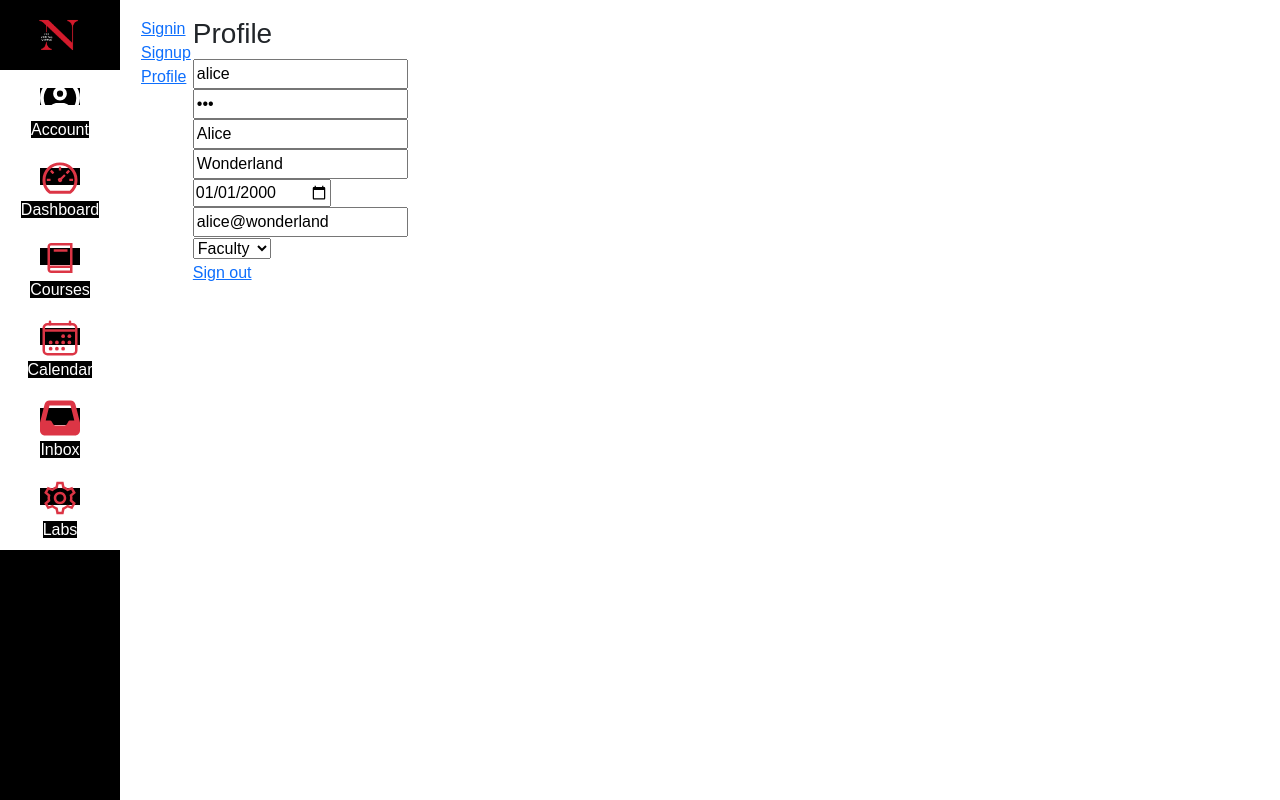
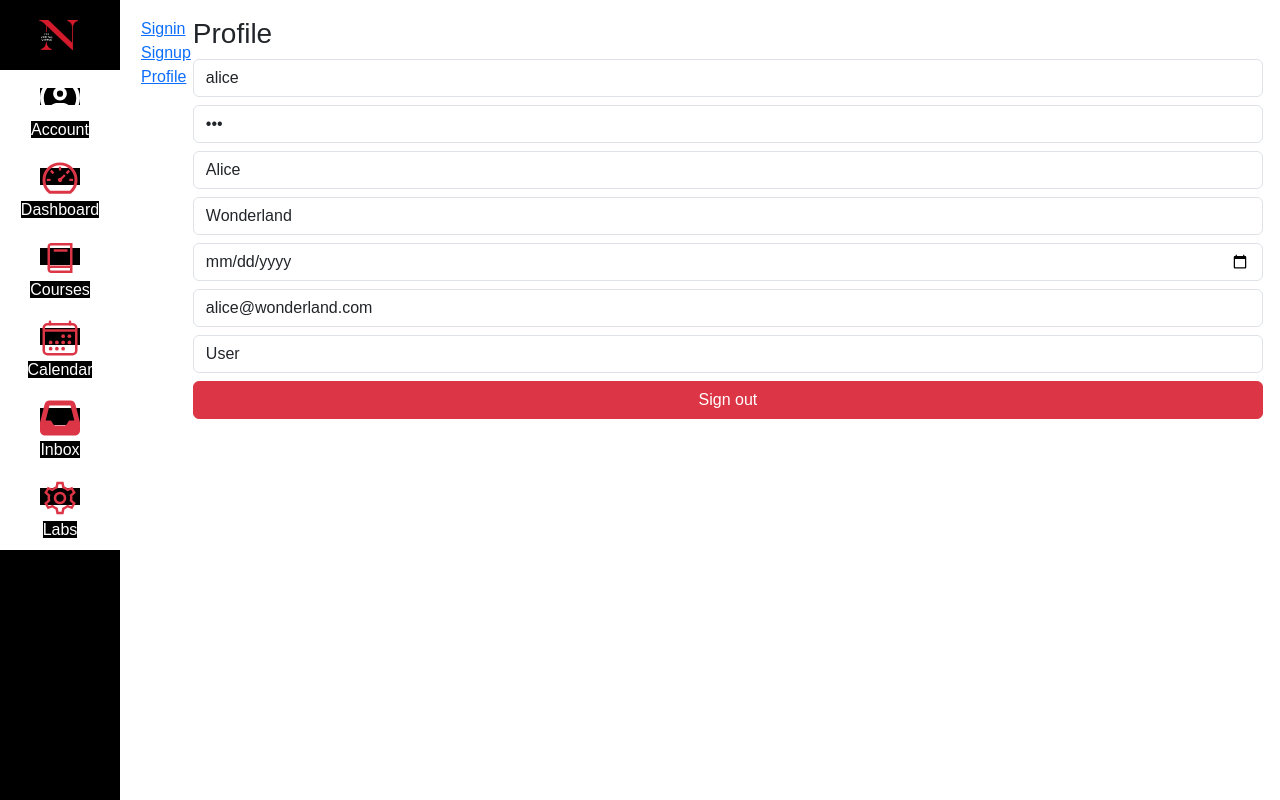
Before and after one commit to wong-bria/kambaz-next-js, a Next.js app: page /account/profile in a window 1280 px wide. Built offline with nearby package versions, Linux system fonts and the light colour scheme.

Commit message:
Utilized bootstrap classes to style account screens

```diff
--- a/app/(kambaz)/account/profile/page.tsx
+++ b/app/(kambaz)/account/profile/page.tsx
@@ -1,19 +1,19 @@
 import Link from "next/link";
+import { FormControl } from "react-bootstrap";
+
 export default function Profile() {
   return (
     <div id="wd-profile-screen">
       <h3>Profile</h3>
-      <input defaultValue="alice" placeholder="username" className="wd-username"/><br/>
-      <input defaultValue="123"   placeholder="password" type="password"
-             className="wd-password" /><br/>
-      <input defaultValue="Alice" placeholder="First Name" id="wd-firstname" /><br/>
-      <input defaultValue="Wonderland" placeholder="Last Name" id="wd-lastname" /><br/>
-      <input defaultValue="2000-01-01" type="date" id="wd-dob" /><br/>
-      <input defaultValue="alice@wonderland" type="email" id="wd-email" /><br/>
-      <select defaultValue="FACULTY" id="wd-role">
-        <option value="USER">User</option>       <option value="ADMIN">Admin</option>
-        <option value="FACULTY">Faculty</option> <option value="STUDENT">Student</option>
-      </select><br/>
-      <Link href="signin" > Sign out </Link>
+      <FormControl id="wd-username" placeholder="username" className="mb-2" defaultValue="alice" />
+      <FormControl id="wd-password" placeholder="password" className="mb-2" defaultValue="123" type="password" />
+      <FormControl id="wd-firstname" placeholder="First Name" className="mb-2" defaultValue="Alice" />
+      <FormControl id="wd-lastname" placeholder="Last Name" className="mb-2" defaultValue="Wonderland" />
+      <FormControl id="wd-dob" className="mb-2" type="date" title="Enter Date of birth" />
+      <FormControl id="wd-email" className="mb-2" type="email" title="Enter Email" defaultValue="alice@wonderland.com" />
+      <FormControl id="wd-role" placeholder="User" className="mb-2" defaultValue="User" />
+      <Link href="/account/signin" className="btn btn-danger w-100 mb-2">
+        Sign out
+     </Link>
     </div>
 );}
```
Also changed, not shown: app/(kambaz)/account/signin/page.tsx (+9 -5 lines), app/(kambaz)/account/signup/page.tsx (+10 -8 lines).
